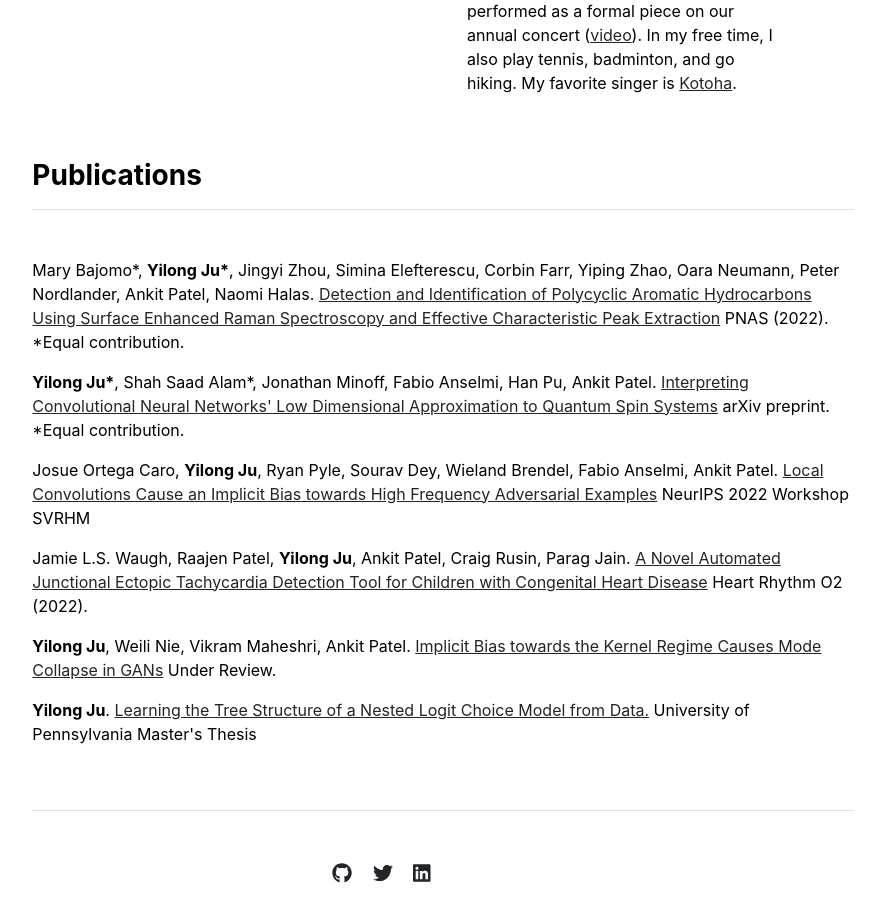
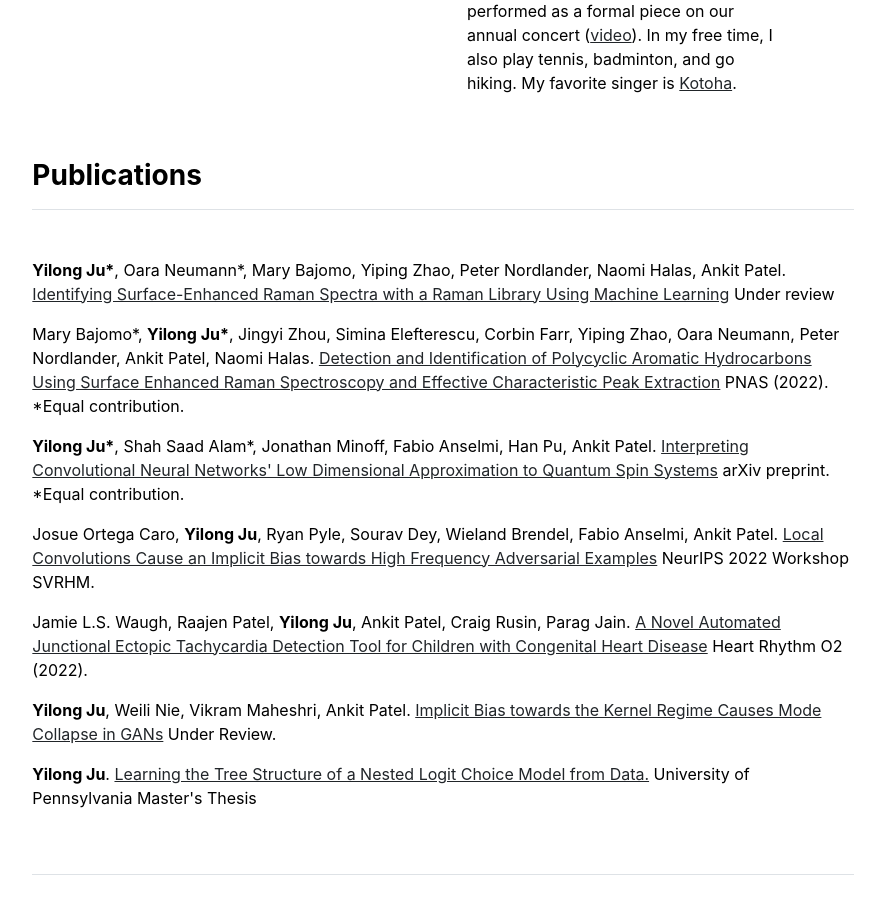
Before and after one commit to YilongJu/yilongju.github.io, a Jekyll site: the page built from index.md, in a window 1280 px wide and 900 px high, scrolled down 1378 px. Shown: the whole window, without its empty margins (197-1082 px from the left). Built offline with Jekyll 4.4.1, drawn with Linux system fonts in a browser that asks for light colours.

Commit message:
Update publications.yml

```diff
--- a/_data/publications.yml
+++ b/_data/publications.yml
@@ -1,7 +1,8 @@
 featured:
+- {name: '<b>Yilong Ju*</b>, Oara Neumann*, Mary Bajomo, Yiping Zhao, Peter Nordlander, Naomi Halas, Ankit Patel.', title: 'Identifying Surface-Enhanced Raman Spectra with a Raman Library Using Machine Learning', venue: 'Under review', url: ''}
 - {name: 'Mary Bajomo*, <b>Yilong Ju*</b>, Jingyi Zhou, Simina Elefterescu, Corbin Farr, Yiping Zhao, Oara Neumann, Peter Nordlander, Ankit Patel, Naomi Halas.', title: 'Detection and Identification of Polycyclic Aromatic Hydrocarbons Using Surface Enhanced Raman Spectroscopy and Effective Characteristic Peak Extraction', venue: 'PNAS (2022). *Equal contribution.', url: 'https://www.pnas.org/doi/10.1073/pnas.2211406119'}
 - {name: '<b>Yilong Ju*</b>, Shah Saad Alam*, Jonathan Minoff, Fabio Anselmi, Han Pu, Ankit Patel.', title: 'Interpreting Convolutional Neural Networks&apos; Low Dimensional Approximation to Quantum Spin Systems', venue: 'arXiv preprint. *Equal contribution.', url: 'http://arxiv.org/abs/2210.00692'}
-- {name: 'Josue Ortega Caro, <b>Yilong Ju</b>, Ryan Pyle, Sourav Dey, Wieland Brendel, Fabio Anselmi, Ankit Patel.', title: 'Local Convolutions Cause an Implicit Bias towards High Frequency Adversarial Examples', venue: 'NeurIPS 2022 Workshop SVRHM', url: 'https://arxiv.org/abs/2006.11440'}
+- {name: 'Josue Ortega Caro, <b>Yilong Ju</b>, Ryan Pyle, Sourav Dey, Wieland Brendel, Fabio Anselmi, Ankit Patel.', title: 'Local Convolutions Cause an Implicit Bias towards High Frequency Adversarial Examples', venue: 'NeurIPS 2022 Workshop SVRHM.', url: 'https://arxiv.org/abs/2006.11440'}
 - {name: 'Jamie L.S. Waugh, Raajen Patel, <b>Yilong Ju</b>, Ankit Patel, Craig Rusin, Parag Jain.', title: 'A Novel Automated Junctional Ectopic Tachycardia Detection Tool for Children with Congenital Heart Disease', venue: 'Heart Rhythm O2 (2022).', url: 'https://doi.org/10.1016/j.hroo.2022.02.014'}
 - {name: '<b>Yilong Ju</b>, Weili Nie, Vikram Maheshri, Ankit Patel.', title: 'Implicit Bias towards the Kernel Regime Causes Mode Collapse in GANs', venue: 'Under Review.', url: 'https://openreview.net/pdf?id=g5dL2goO0lL'}
 - {name: '<b>Yilong Ju</b>.', title: 'Learning the Tree Structure of a Nested Logit Choice Model from Data.', venue: "University of Pennsylvania Master's Thesis", url: '/assets/masters_thesis_yilong_ju.pdf'}
```
